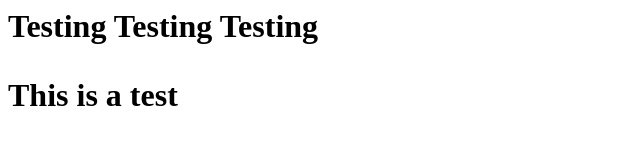
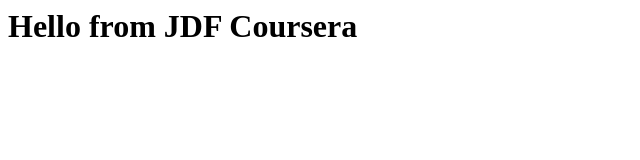
Before and after one commit to jdflanners/coursera-test, a plain HTML site: page site/index.html in a window 1280 px wide. Shown: the whole page, without its empty margins (0-640 px from the left). Drawn offline with Linux system fonts and the light colour scheme.

Commit message:
My First Page Again

```diff
--- a/site/index.html
+++ b/site/index.html
@@ -1,14 +1,8 @@
-<html>
+<htnml>
 <head>
-<title>
-Coursera Test
-</title>
+<title>Hello Coursera JDF:)</title>
+<body>
+	<h1>Hello from JDF Coursera</h1>
+</body>
 </head>
-<body>
-<h1>
-Testing Testing Testing
-<p>
-This is a test
-</p>
-</body>
-</html>
+</htnml>
```
